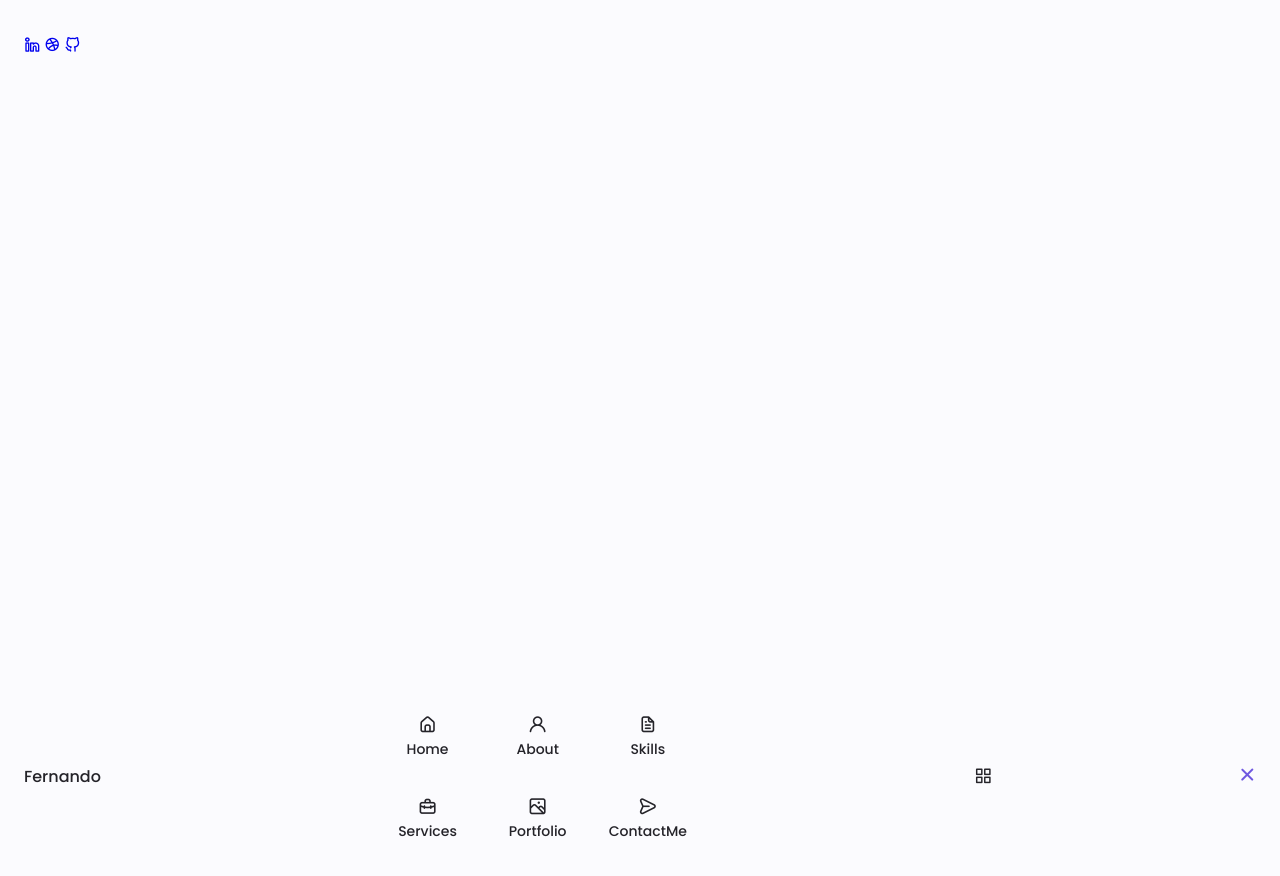
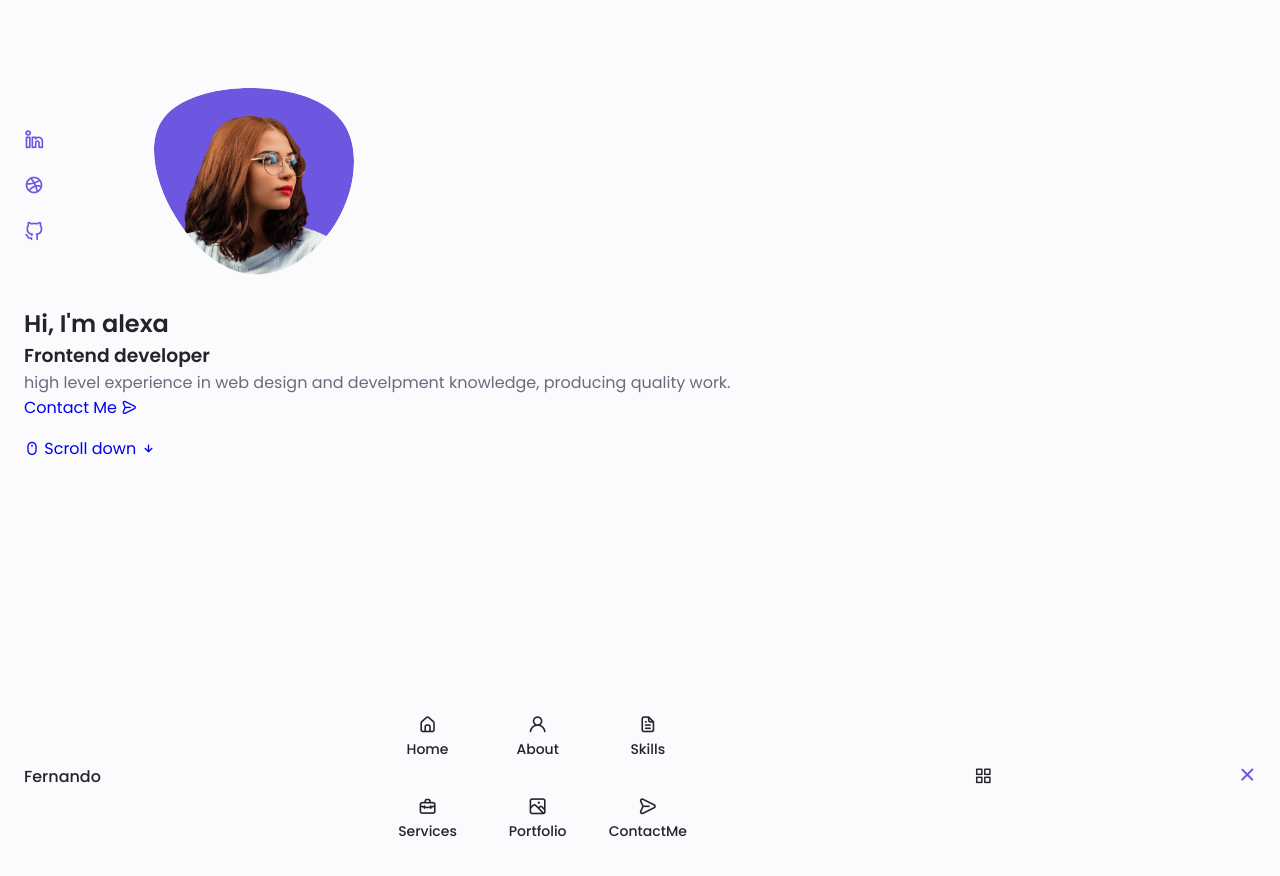
Before and after one commit to pfrincond/WebPage, a website: page responsive-portfolio-website-Alexa/index.html in a window 1280 px wide. Shown: the top 876 px of the page. Drawn offline with nearby package versions, Linux system fonts and the light colour scheme.

Commit message:
adding some styles, image, and icons

```diff
--- a/responsive-portfolio-website-Alexa/assets/css/styles.css
+++ b/responsive-portfolio-website-Alexa/assets/css/styles.css
@@ -253,6 +253,44 @@ image {
 
 /*==================== HOME ====================*/
 
+.home__container {
+    gap: 1rem;
+}
+
+.home__content {
+    grid-template-columns: .5fr 3fr;
+    padding-top: 3.5rem;
+    align-items: center;
+}
+
+.home__social {
+    display: grid;
+    grid-template-columns: max-content;
+    row-gap: 1rem;
+}
+
+.home__social-icon {
+    font-size: 1.25rem;
+    color: var(--first-color);
+}
+
+.home__social-icon:hover {
+    color: var(--first-color-alt);
+}
+
+.home__blob {
+    width: 200px;
+    fill: var(--first-color);
+}
+
+.home__blob-img {
+    width: 170px;
+}
+
+.home__data {
+    grid-column: 1/3;
+}
+
 
 /*==================== BUTTONS ====================*/
 
--- a/responsive-portfolio-website-Alexa/index.html
+++ b/responsive-portfolio-website-Alexa/index.html
@@ -77,6 +77,7 @@
         <!--==================== HOME ====================-->
         <section class="home section" id="home">
             <div class="home__container container grid">
+                <div class="home__content grid">
                     <div class="home__social">
                         <a href="https://www.linkedin.com/" target="_blank" class="home__social-icon">
                             <i class="uil uil-linkedin-alt"></i>
@@ -88,6 +89,41 @@
 
                         <a href="https://www.github.com/" target="_blank" class="home__social-icon">
                             <i class="uil uil-github-alt"></i>
+                        </a>
+                    </div>
+                    <div class="home__img">
+                        <svg class="home__blob" viewBox="0 0 200 187" xmlns="http://www.w3.org/2000/svg" xmlns:xlink="http://www.w3.org/1999/xlink">
+                            <mask id="mask0" mask-type="alpha">
+                                <path d="M190.312 36.4879C206.582 62.1187 201.309 102.826 182.328 134.186C163.346 165.547
+                                130.807 187.559 100.226 186.353C69.6454 185.297 41.0228 161.023 21.7403 129.362C2.45775
+                                97.8511 -7.48481 59.1033 6.67581 34.5279C20.9871 10.1032 59.7028 -0.149132 97.9666
+                                0.00163737C136.23 0.303176 174.193 10.857 190.312 36.4879Z"/>
+                            </mask>
+                            <g mask="url(#mask0)">
+                                <path d="M190.312 36.4879C206.582 62.1187 201.309 102.826 182.328 134.186C163.346
+                                165.547 130.807 187.559 100.226 186.353C69.6454 185.297 41.0228 161.023 21.7403
+                                129.362C2.45775 97.8511 -7.48481 59.1033 6.67581 34.5279C20.9871 10.1032 59.7028
+                                -0.149132 97.9666 0.00163737C136.23 0.303176 174.193 10.857 190.312 36.4879Z"/>
+                                <image class="home__blob-img" x='12' y='18' href="assets/img/perfil.png"/>
+                            </g>
+                        </svg>
+                    </div>
+
+                    <div class="home__data">
+                        <h1 class="home__title">Hi, I'm alexa</h1>
+                        <h3 class="home__subtitle">Frontend developer</h3>
+                        <p class="home__description">high level experience in web design and develpment knowledge, producing quality work.</p>
+                        <a href="#contact" class="button button--flex">
+                            Contact Me <i class="uil uil-message button__icon"></i>
+                        </a>
+                    </div>
+                </div>
+
+                <div class="home__scroll">
+                    <a href="#about" class="home__scroll-button button--flex">
+                        <i class="uil uil-mouse-alt home__scroll-mouse"></i>
+                        <span class="home__scroll-name">Scroll down</span>
+                        <i class="uil uil-arrow-down home__scroll-arrow"></i>
                     </a>
                 </div>
             </div>
```
Lines whose indentation alone changed are shown as unchanged.
